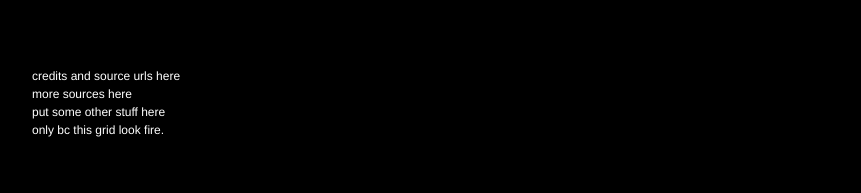
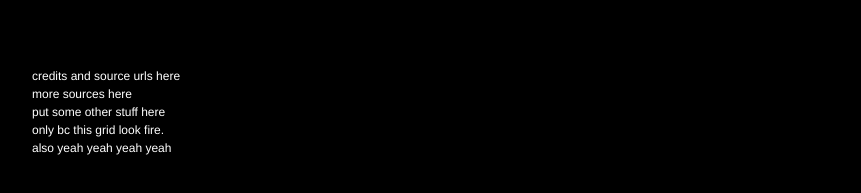
Before and after one commit to diyadhiman17/love.github.io, a plain HTML site: page page1.html in a window 1280 px wide. Shown: the part 2495-2688 px from the top of the page, without its empty margins (233-1094 px from the left). Drawn offline with Linux system fonts and the light colour scheme; a web font is replaced by a local one.

Commit message:
Update page1.html
added text to the bottom div

```diff
--- a/page1.html
+++ b/page1.html
@@ -111,6 +111,7 @@ the stars are not wanted now:<br>
 
       MORE SOURCES HERE<br />
       PUT SOME OTHER STUFF HERE ONLY BC THIS GRID LOOK FIRE.
+      ALSO Yeah Yeah yeah yeah
     </p>
 
 </body>
```
